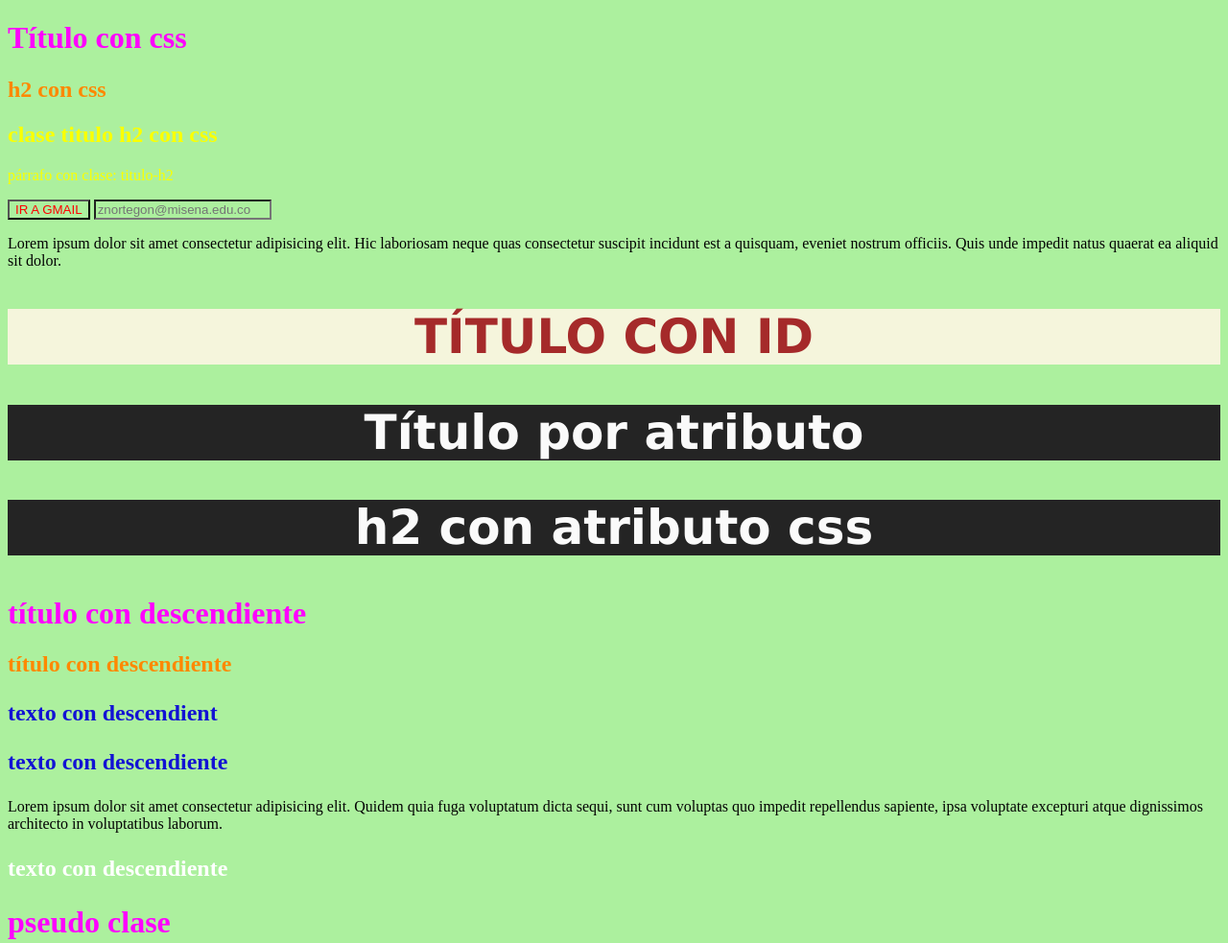
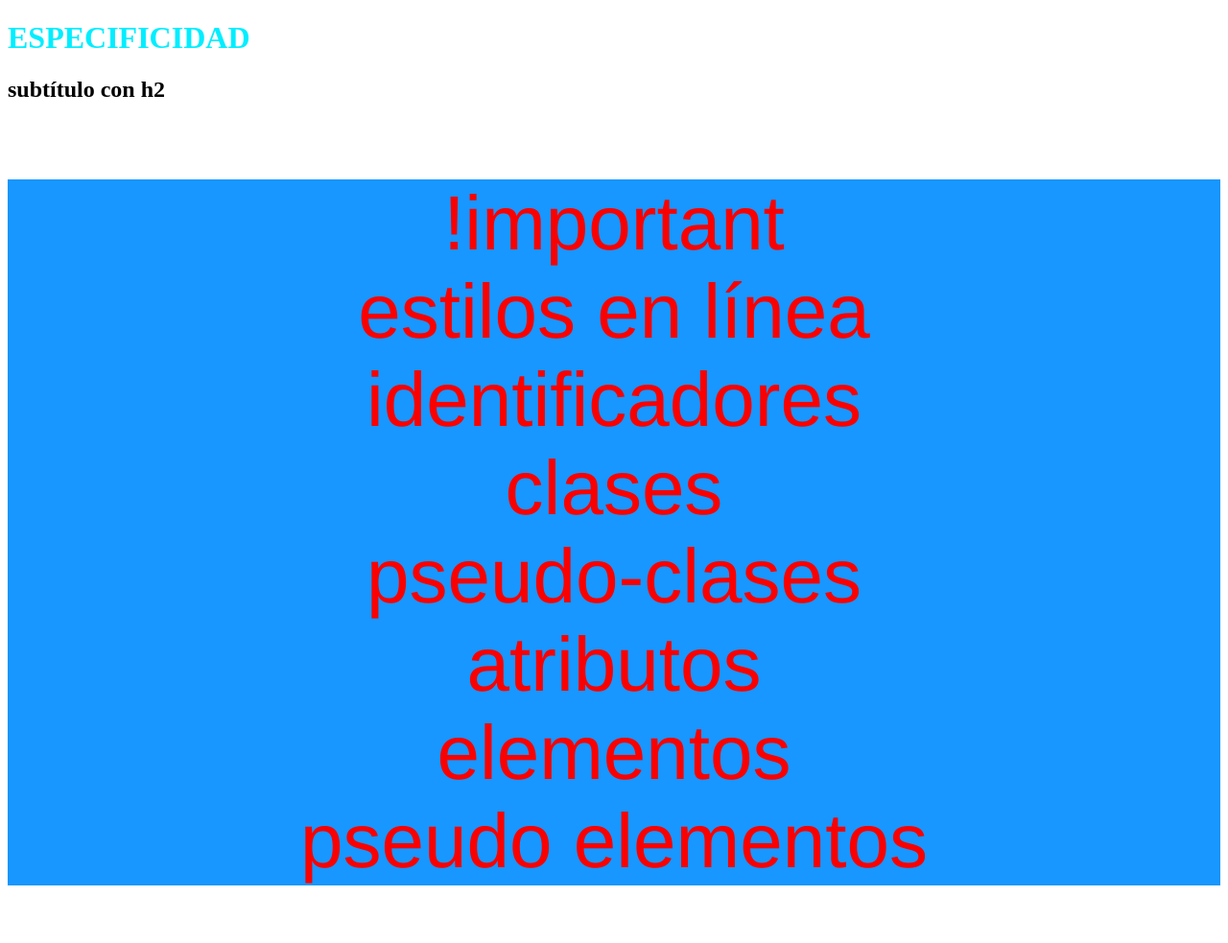
Before and after one commit to ZulayNicolOrtegonPintoADSO/Aprendiendo-css, a plain HTML site: page index.html in a window 1280 px wide. Shown: the top 983 px of the page at 96% size. Drawn offline with Linux system fonts and the light colour scheme.

Commit message:
Especifidad

```diff
--- a/index.html
+++ b/index.html
@@ -5,25 +5,19 @@
         <link rel="stylesheet" href="style.css">
     </head>
     <body>
-        <h1> Título con css </h1>
-        <h2> h2 con css</h2>
-        <h2 class="titulo-h2"> clase titulo h2  con css</h2>
-        <p class="titulo-h2"> párrafo con clase: titulo-h2</p>
-        <button> IR A GMAIL</button>
-        <input type="text" value="znortegon@misena.edu.co">
-        <p> Lorem ipsum dolor sit amet consectetur adipisicing elit. Hic laboriosam neque quas consectetur suscipit incidunt est a quisquam, eveniet nostrum officiis. Quis unde impedit natus quaerat ea aliquid sit dolor.</p>
+        <h1> ESPECIFICIDAD</h1>
+        <h2> subtítulo con h2 </h2>
+        <p>
+            !important<br>
+            estilos en línea<br>
+            identificadores<br>
+            clases<br>
+            pseudo-clases<br>
+            atributos<br>
+            elementos<br>
+            pseudo elementos
+        </p>
 
-        <h2 id="element-for-modify"> TÍTULO CON ID </h2>
-        <h1 arriba="españa"> Título por atributo</h1>
-        <h2 arriba="españa"> h2 con atributo css</h2>
-
-        <h1>título con descendiente</h1>
-        <h2>título con descendiente</h2>
-        <h2><p>texto con descendient</p></h2>
-        <h2><p>texto con descendiente</p></h2>
-        <p>Lorem ipsum dolor sit amet consectetur adipisicing elit. Quidem quia fuga voluptatum dicta sequi, sunt cum voluptas quo impedit repellendus sapiente, ipsa voluptate excepturi atque dignissimos architecto in voluptatibus laborum.</p>
-        <h2 class="x"><p>texto con descendiente</p></h2>
-
-        <h1> pseudo clase </h1>
+        <h1 class="red">Lorem ipsum dolor sit amet consectetur, adipisicing elit. Quidem ex quis expedita illum ab perferendis ea facilis accusamus fugiat sint, illo qui porro quae culpa animi. A, nihil. Iure, voluptatum.</h1>
     </body>
 </html>
--- a/style.css
+++ b/style.css
@@ -1,53 +1,15 @@
-*{
-    color: rgb(255, 0, 157);
-    background-color: rgb(172, 240, 158);
+h1{
+    color:rgb(0, 238, 255)
 }
 
-h1{
-    color: rgb(255, 0, 255);
+.red{
+    color:rgb(76, 0, 255)
 }
 
-h2{
-    color: rgb(255, 136, 0);
+p{
+    font-size: 80px;
+    color:rgb(250, 1, 1);
+    text-align: center;
+    background-color: rgb(23, 151, 255);
+    font-family: 'Franklin Gothic Medium', 'Arial Narrow', Arial, sans-serif;
 }
-
-.titulo-h2{
-    color:rgb(251, 255, 0);
-}
-p{
-    color: rgb(3, 3, 3);
-}
-button{
-    color: rgb(255, 0, 0);
-}
-input{
-    color: rgb(116, 117, 117);
-}
-
-#element-for-modify{
-    color:brown;
-    font-family: Verdana, Geneva, Tahoma, sans-serif;
-    background-color: beige;
-    text-align: center;
-    font-size: 50px;
-}
-
-[arriba="españa"]{
-    color:rgb(250, 250, 250);
-    font-family: Verdana, Geneva, Tahoma, sans-serif;
-    background-color: rgb(36, 36, 36);
-    text-align: center;
-    font-size: 50px;
-}
-
-h2 p{
-    color: rgb(18, 18, 212);
-}
-
-.x p{
-    color: rgb(255, 255, 255);
-}
-
-h1:hover{
-    color: white;
-}
```
